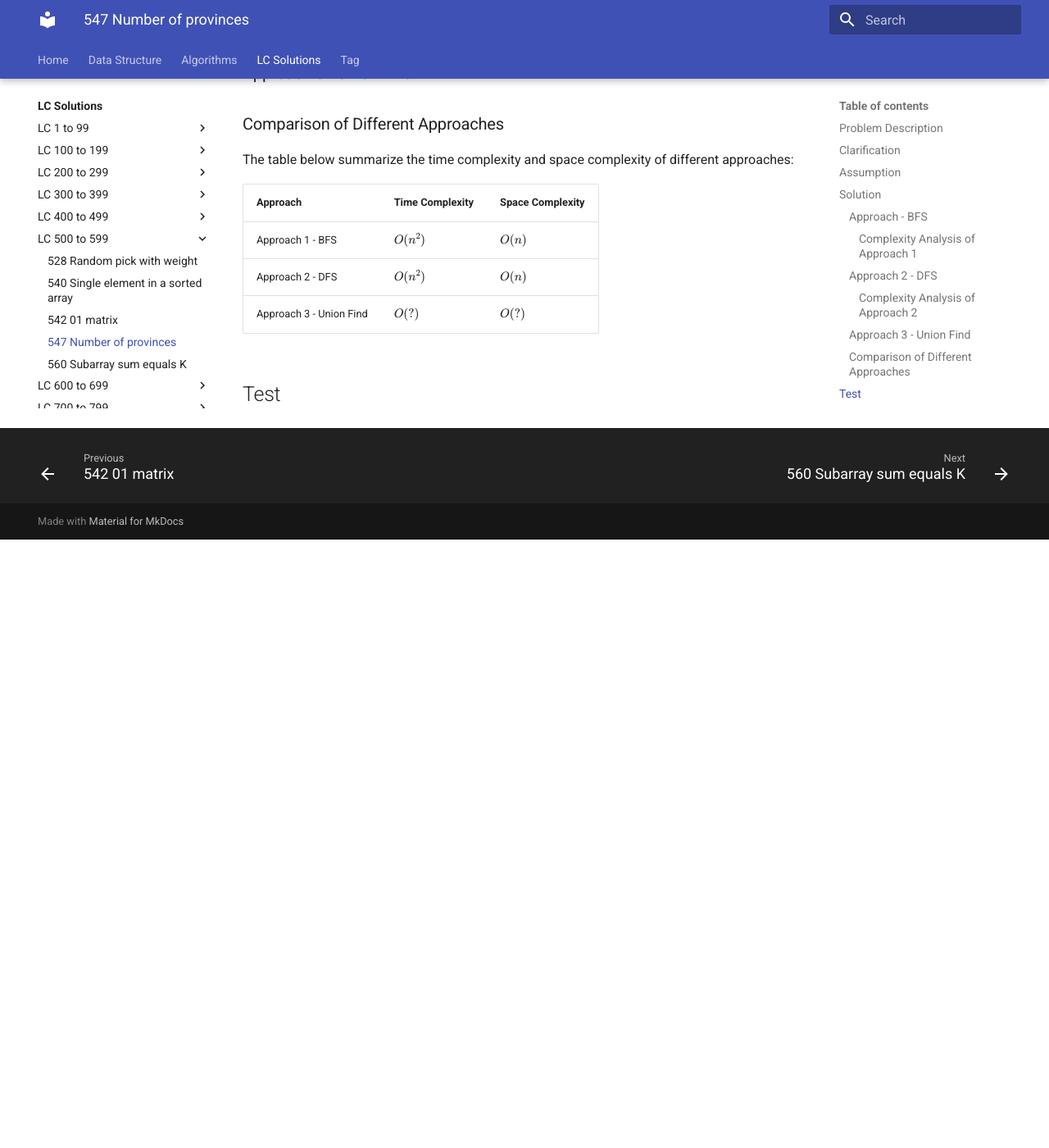
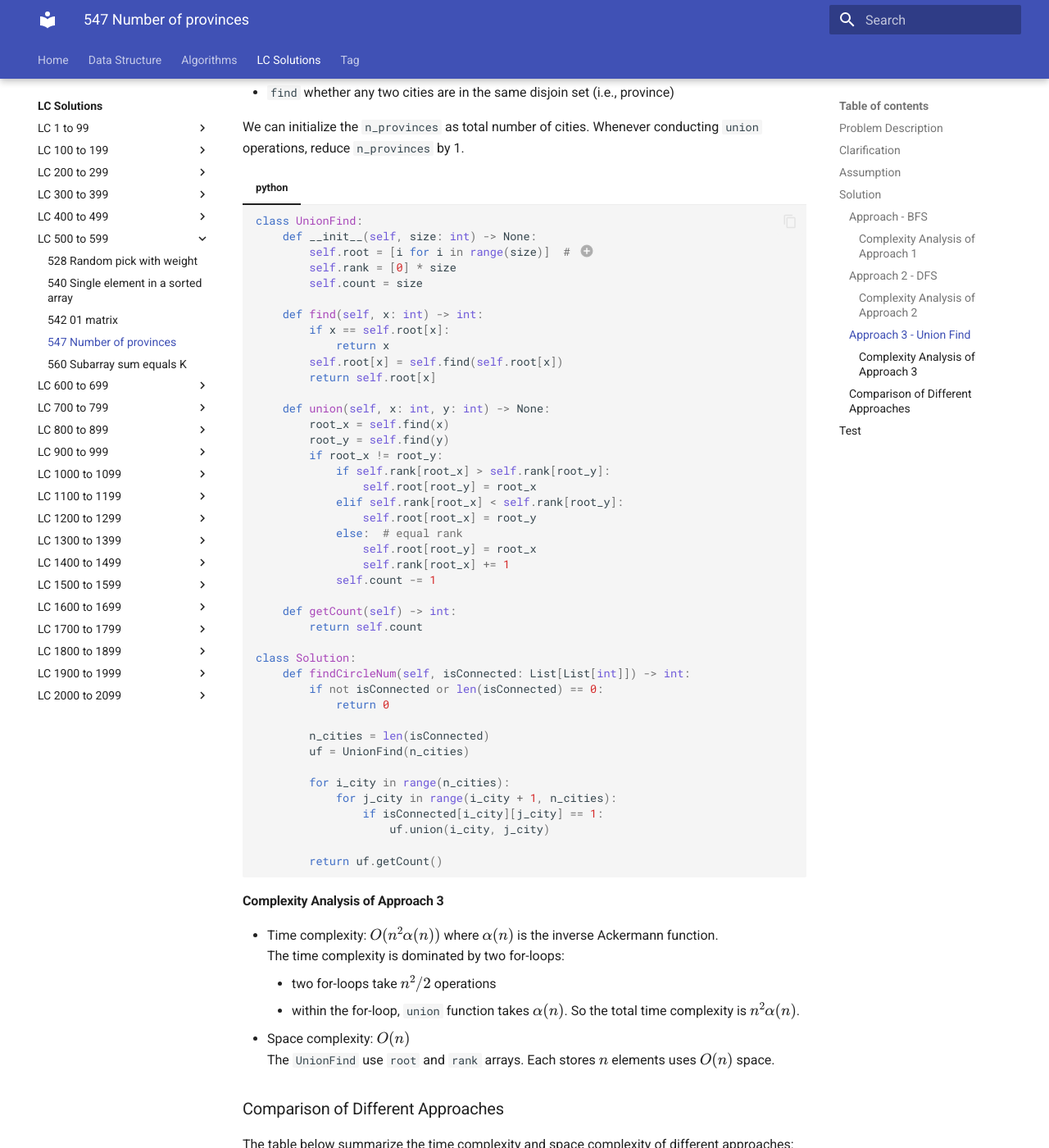
Before and after one commit to RogerLuo-Code/coding-practice, an MkDocs documentation site: the page built from docs/lc-solutions/lc0500-0599/lc0547-number-of-provinces.md, in a window 1280 px wide and 1400 px high, scrolled down 2576 px. Shown: the whole window at 82% size. Built offline with MkDocs 1.6.1 and Material for MkDocs 9.7.7, drawn with Linux system fonts in a browser that asks for light colours; before the commit the page ends 3234 px from its top, so only the background shows below that; some of the changed text lies outside the part shown.

Commit message:
Add disjoint set notes and update LC547 solution

````diff
--- a/docs/lc-solutions/lc0500-0599/lc0547-number-of-provinces.md
+++ b/docs/lc-solutions/lc0500-0599/lc0547-number-of-provinces.md
@@ -45,41 +45,36 @@ Use breadth-first search to traverse the graph.
 
     class Solution:
         def findCircleNum(self, isConnected: List[List[int]]) -> int:
-            queue = deque()
             visited = set()
             n_provinces = 0
-            n_row = len(isConnected)
-            n_col = len(isConnected[0])
-
-            # Traverse city by city
-            for i_row in range(n_row):
-                if i_row in visited:
-                    continue
-
-                queue.append(i_row)
-                visited.add(i_row)
-
-                while queue:
-                    current_city = queue.popleft()
-                    for next_city in range(n_col):
-                        if next_city != current_city and next_city not in visited \
-                                and isConnected[current_city][next_city] == 1:
-                            queue.append(next_city)
-                            visited.add(next_city)
-
-                n_provinces += 1
+            n_cities = len(isConnected)
+            for i_city in range(n_cities):
+                if i_city not in visited:
+                    self.bfs(isConnected, i_city, visited)
+                    n_provinces +=1
 
             return n_provinces
+
+        def bfs(self, isConnected: List[List[int]], i_city: int, visited: Set[int]) -> None:
+            queue = deque([i_city])
+            visited.add(i_city)
+            n_cities = len(isConnected[0])
+            while queue:
+                curr_city = queue.popleft()
+                for next_city in range(n_cities):
+                    if next_city not in visited and isConnected[curr_city][next_city]:
+                        queue.append(next_city)
+                        visited.add(next_city)
     ```
 
 #### Complexity Analysis of Approach 1
 
 - Time complexity: $O(n^2)$
-  IIn the worst case, it will visit $n$ cities once. when visiting each city, it will
+  In the worst case, it will visit $n$ cities once. when visiting each city, it will
   check $n$ edges (including no connection edge) for the next city. So the time
   complexity is $O(n^2)$.
 - Space complexity: $O(n)$
-  In the worst case, the queue will store all cities, which takes $O(n)$ space.
+  In the worst case, the queue and visited will store all cities, which takes $O(n)$ space.
 
 ### Approach 2 - DFS
 
@@ -117,6 +112,72 @@ Use depth-first search to traverse the cities.
 
 ### Approach 3 - Union Find
 
+We can solve the problem using union-find:
+
+- `union` two cities if they are not in the same disjoined set (i.e. provinces)
+- `find` whether any two cities are in the same disjoin set (i.e., province)
+
+We can initialize the `n_provinces` as total number of cities. Whenever conducting `union` operations, reduce `n_provinces` by 1.
+
+=== "python"
+    ```python
+    class UnionFind:
+        def __init__(self, size: int) -> None:
+            self.root = [i for i in range(size)]  # (1)
+            self.rank = [0] * size
+            self.count = size
+
+        def find(self, x: int) -> int:
+            if x == self.root[x]:
+                return x
+            self.root[x] = self.find(self.root[x])
+            return self.root[x]
+
+        def union(self, x: int, y: int) -> None:
+            root_x = self.find(x)
+            root_y = self.find(y)
+            if root_x != root_y:
+                if self.rank[root_x] > self.rank[root_y]:
+                    self.root[root_y] = root_x
+                elif self.rank[root_x] < self.rank[root_y]:
+                    self.root[root_x] = root_y
+                else:  # equal rank
+                    self.root[root_y] = root_x
+                    self.rank[root_x] += 1
+                self.count -= 1
+
+        def getCount(self) -> int:
+            return self.count
+
+    class Solution:
+        def findCircleNum(self, isConnected: List[List[int]]) -> int:
+            if not isConnected or len(isConnected) == 0:
+                return 0
+
+            n_cities = len(isConnected)
+            uf = UnionFind(n_cities)
+
+            for i_city in range(n_cities):
+                for j_city in range(i_city + 1, n_cities):
+                    if isConnected[i_city][j_city] == 1:
+                        uf.union(i_city, j_city)
+
+            return uf.getCount()
+    ```
+
+    1. It's better set `root`, `rank`, and `count` as private attributes, `__root`, `__rank`, and `__count`.
+
+#### Complexity Analysis of Approach 3
+
+- Time complexity: $O(n^2 \alpha(n))$ where $\alpha(n)$ is the inverse Ackermann function.
+  The time complexity is dominated by two for-loops:
+     - two for-loops take $n^2/2$ operations
+     - within the for-loop, `union` function takes $\alpha(n)$.
+  So the total time complexity is $n^2 \alpha(n)$.
+- Space complexity: $O(n)$
+  The `UnionFind` use `root` and `rank` arrays. Each stores $n$ elements
+  uses $O(n)$ space.
+
 ### Comparison of Different Approaches
 
 The table below summarize the time complexity and space complexity of different approaches:
@@ -125,6 +186,6 @@ Approach    | Time Complexity   | Space Complexity |
 ------------| ---------------   | ---------------- |
 Approach 1 - BFS  |  $O(n^2)$           | $O(n)$ |
 Approach 2 - DFS |  $O(n^2)$           | $O(n)$  |
-Approach 3 - Union Find |  $O(?)$           | $O(?)$  |
+Approach 3 - Union Find |  $O(n^2 \alpha(n))$           | $O(n)$  |
 
 ## Test
````
Also changed, not shown: docs/data-structure/disjoint-set/disjoint-set.md (+1 -0 lines).
